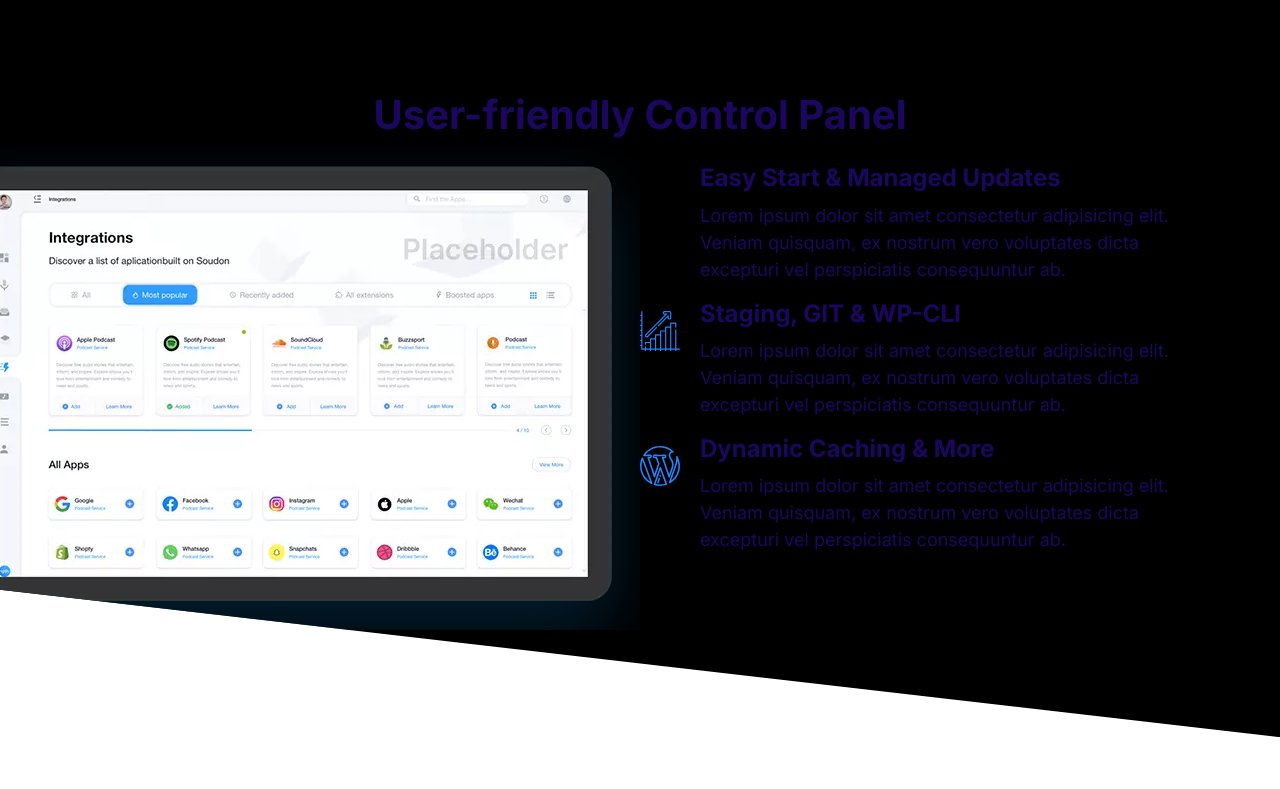
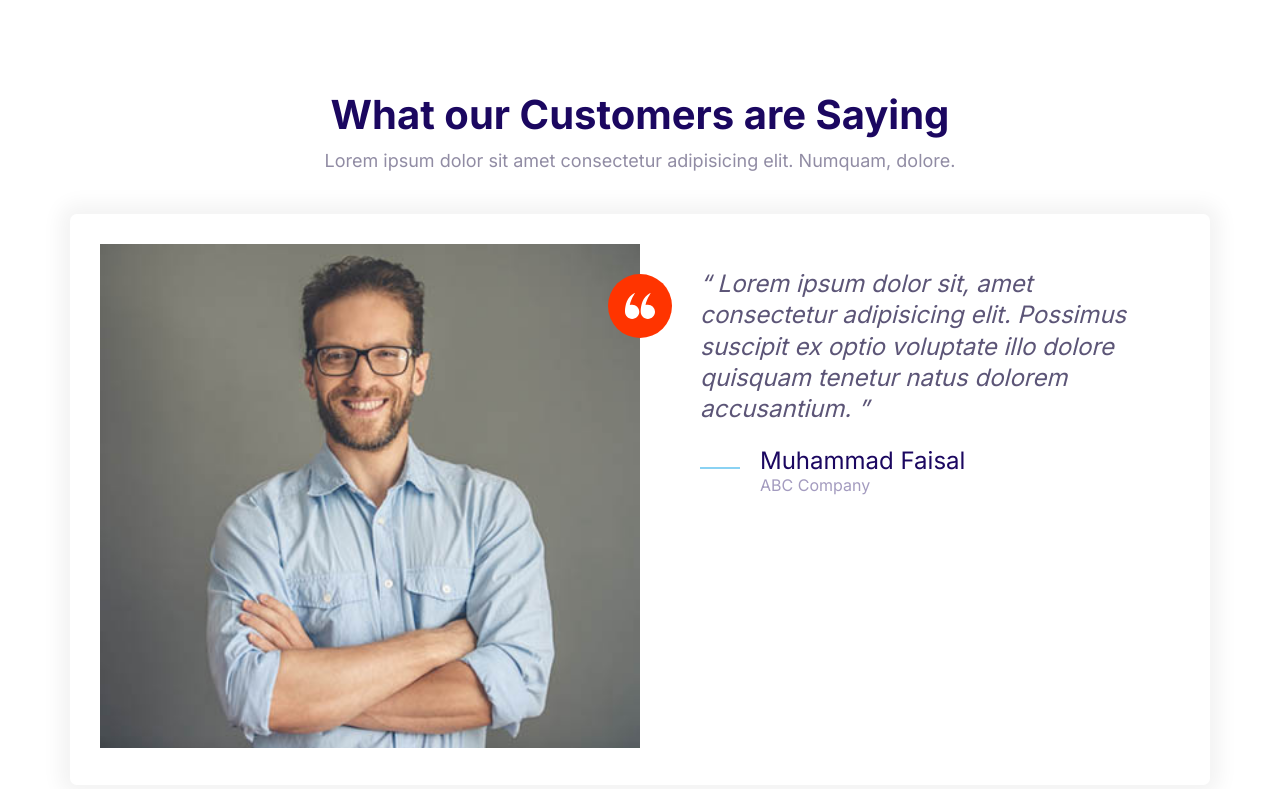
Before and after one commit to faisaloias/faisals, a plain HTML site: page index.html in a window 1280 px wide. Drawn offline with Linux system fonts and the light colour scheme.

Commit message:
block-testimonial is done.

```diff
--- a/css/styles.css
+++ b/css/styles.css
@@ -539,6 +539,7 @@ a {
 
 .block__header {
   text-align: center;
+  margin-bottom: 4rem;
 }
 
 .block__heading {
--- a/index.html
+++ b/index.html
@@ -15,75 +15,47 @@
     <title>Document</title>
   </head>
   <body>
-    <section class="block block--dark block--skewed-right block-showcase">
+    <section class="block">
       <header class="block__header">
-        <h2>User-friendly Control Panel</h2>
+        <h2>What our Customers are Saying</h2>
+        <p>
+          Lorem ipsum dolor sit amet consectetur adipisicing elit. Numquam,
+          dolore.
+        </p>
       </header>
-      <div class="container grid grid--1x2">
-        <picture class="block-showcase__image">
-          <source
-            type="image/webp"
-            srcset="images/ipad.webp 1x, images/ipad@2x.webp 2x"
-          />
-          <source
-            type="image/png"
-            srcset="images/ipad.png 1x, images/ipad@2x.png 2x"
-          />
-          <img src="images/ipad.png" alt="" />
-        </picture>
-        <ul class="list">
-          <li>
+      <div class="container">
+        <div class="card testimonial">
+          <div class="grid grid--1x2">
+            <div class="testimonial__image">
+              <img src="/images/testimonial.jpg" alt="" />
+              <span class="icon-container icon-container--accent">
+                <svg class="icon icon--small icon--white">
+                  <use xlink:href="images/sprite.svg#quotes"></use>
+                </svg>
+              </span>
+            </div>
+            <blockquote class="quote">
+              <p class="quote__text">
+                Lorem ipsum dolor sit, amet consectetur adipisicing elit.
+                Possimus suscipit ex optio voluptate illo dolore quisquam
+                tenetur natus dolorem accusantium.
+              </p>
+              <footer>
                 <div class="media">
                   <div class="media__image">
-                <svg class="icon icon--primary">
-                  <use xlink:href="images/sprite.svg#snap"></use>
+                    <svg class="icon icon--primary quote__line">
+                      <use xlink:href="images/sprite.svg#line"></use>
                     </svg>
                   </div>
                   <div class="media__body">
-                <h3 class="media__title">Easy Start & Managed Updates</h3>
-                <p>
-                  Lorem ipsum dolor sit amet consectetur adipisicing elit.
-                  Veniam quisquam, ex nostrum vero voluptates dicta excepturi
-                  vel perspiciatis consequuntur ab.
-                </p>
+                    <h3 class="media__title quote__author">Muhammad Faisal</h3>
+                    <p class="quote__organisation">ABC Company</p>
                   </div>
                 </div>
-          </li>
-          <li>
-            <div class="media">
-              <div class="media__image">
-                <svg class="icon icon--primary">
-                  <use xlink:href="images/sprite.svg#growth"></use>
-                </svg>
-              </div>
-              <div class="media__body">
-                <h3 class="media__title">Staging, GIT & WP-CLI</h3>
-                <p>
-                  Lorem ipsum dolor sit amet consectetur adipisicing elit.
-                  Veniam quisquam, ex nostrum vero voluptates dicta excepturi
-                  vel perspiciatis consequuntur ab.
-                </p>
+              </footer>
+            </blockquote>
           </div>
         </div>
-          </li>
-          <li>
-            <div class="media">
-              <div class="media__image">
-                <svg class="icon icon--primary">
-                  <use xlink:href="images/sprite.svg#wordpress"></use>
-                </svg>
-              </div>
-              <div class="media__body">
-                <h3 class="media__title">Dynamic Caching & More</h3>
-                <p>
-                  Lorem ipsum dolor sit amet consectetur adipisicing elit.
-                  Veniam quisquam, ex nostrum vero voluptates dicta excepturi
-                  vel perspiciatis consequuntur ab.
-                </p>
-              </div>
-            </div>
-          </li>
-        </ul>
       </div>
     </section>
     <script src="/js/main.js"></script>
```
Also changed, not shown: components/block-testimonial.html (added, +42 -0 lines). Lines whose indentation alone changed are shown as unchanged.
